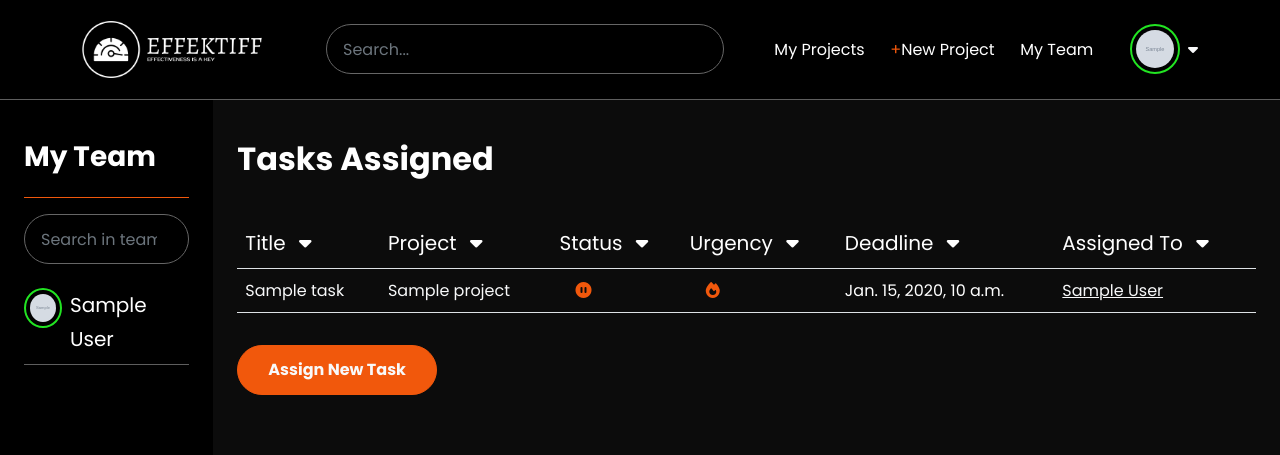
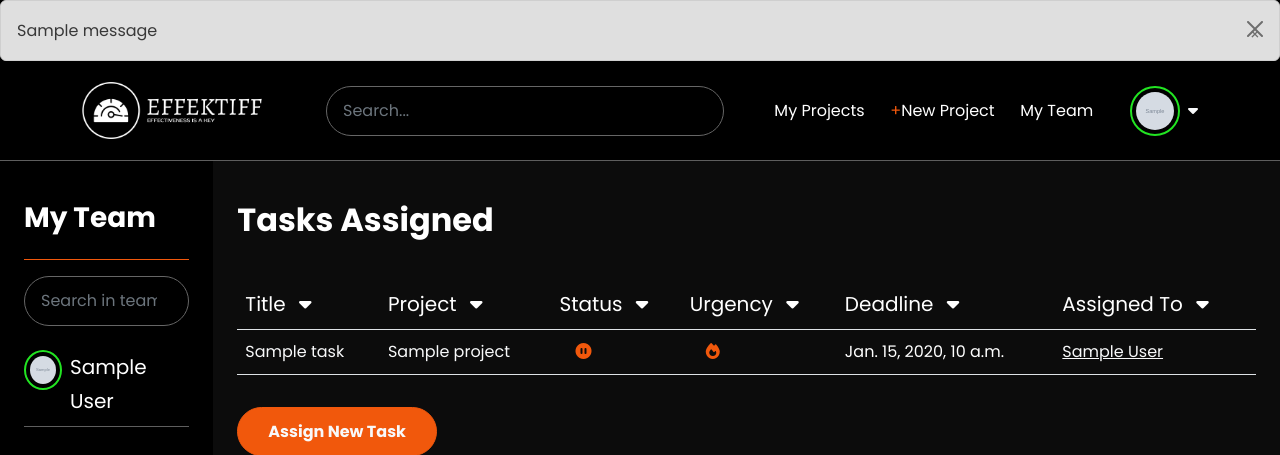
Before and after one commit to Dancko/effectiff, a Django app: page / in a window 1280 px wide. Shown: the top 455 px of the page. Run offline with Django 4.2, Linux system fonts and the light colour scheme; a user stored in the database is signed in; tables that the repository leaves empty hold one stand-in row (values such as "Sample post"); grey boxes marked "Sample" are stand-in pictures; one stand-in notice (Sample message) is shown; parts of the project's set-up code (start-up, migrations or seed data) failed here and were passed over; some libraries are stand-ins or nearby versions.

Commit message:
Added alert messages

```diff
--- a/app/templates/_base.html
+++ b/app/templates/_base.html
@@ -25,8 +25,25 @@
     {% endblock title %}
       </title>
   </head>
+  {% if messages %}
+    <div class="messages">
+      {% for message in messages %}
+
+      <div class="alert  alert-dismissible alert-primary fade show mb-0" role="alert">
+        {{ message }}
+        <button type="button" class="btn-close" data-bs-dismiss="alert" aria-label="Close">
+          <span aria-hidden="true">&times;</span>
+        </button>
+      {% endfor %}
+    </div>
+
+    </div>
+    {% endif %}
   <body>
     {% include 'navbar.html' %}
+
+
+
     <!-- Central Part -->
     <div class="container-fluid">
       <div class="row">{% block content %} {% endblock content %}</div>
```
Also changed, not shown: app/templates/core/index.html (+17 -0 lines).
